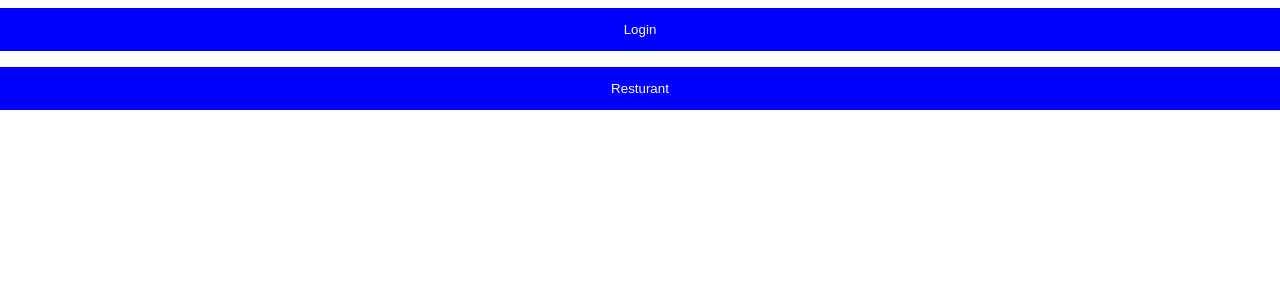
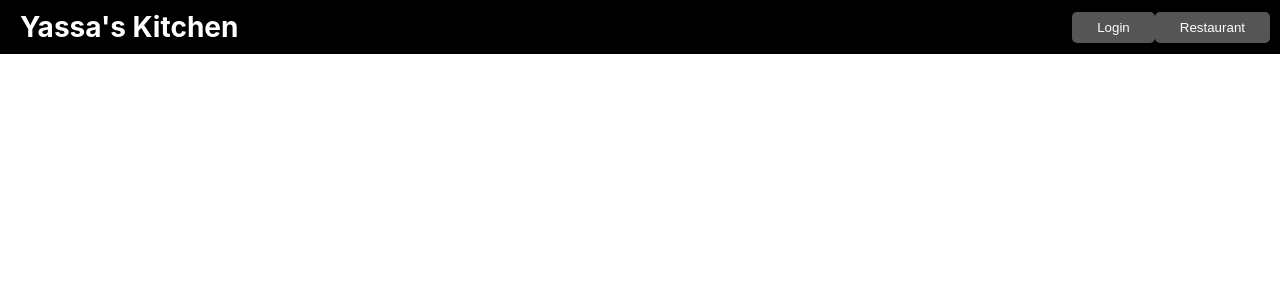
Before and after one commit to shashanknaik808/react_resturant_app, a React (Create React App) app in the folder frontend/: page / in a window 1280 px wide. Before the commit this address had no page. Shown: the top 300 px of the page. Built offline with nearby package versions, Linux system fonts and the light colour scheme.

Commit message:
Added dark mode styles and spacing between buttons in the navbar

```diff
--- a/frontend/src/component/navbar/Navbar.css
+++ b/frontend/src/component/navbar/Navbar.css
@@ -1,28 +1,44 @@
-.navbar {
+.navbar-container {
+    display: flex;
+    align-items: center;
+    justify-content: space-between;
     background-color: #343a40;
+    padding: 10px 20px;
     color: #fff;
 }
 
-
-.navbar-brand {
-    font-size: 24px;
+.logo {
+    font-size: 28px;
     font-weight: bold;
+    margin-right: 20px;
 }
 
-
-.nav-link {
-    color: #fff;
-    font-weight: 500;
+.buttons {
+    display: flex;
+    align-items: center;
 }
 
-
-.navbar-toggler-icon {
-    background-color: #fff;
+.nav-button {
+    background-color: #007bff;
+    color: #fff;
+    border: none;
+    padding: 8px 15px;
+    margin: 0 10px;
+    cursor: pointer;
+    border-radius: 5px;
+    text-decoration: none;
 }
 
+.nav-button:hover {
+    background-color: #0056b3;
+}
 
-.nav-link.active {
-    background-color: #007bff;
+.dark-mode {
+    background-color: #000;
     color: #fff;
-    border-radius: 5px;
 }
+
+.dark-mode .nav-button {
+    background-color: #555;
+    color: #fff;
+}
--- a/frontend/src/component/navbar/Navbar.jsx
+++ b/frontend/src/component/navbar/Navbar.jsx
@@ -3,16 +3,19 @@ import './Navbar.css';
 
 function Navbar(props) {
     return (
-        <div className='container'>
-            <Link to={"/login"}>
-                <button>Login</button>
-            </Link>
-
-            <Link to={"/resturant"}>
-                <button>Resturant</button>
-            </Link>
+        <div className='navbar-container dark-mode'>
+            <div className='logo'>Yassa's Kitchen</div>
+            <div className='buttons'>
+                <Link to="/login">
+                    <button className='nav-button'>Login</button>
+                </Link>
+                <br />
+                <Link to="/resturant">
+                    <button className='nav-button'>Restaurant</button>
+                </Link>
+            </div>
         </div>
-    )
+    );
 }
 
 export default Navbar;
```
